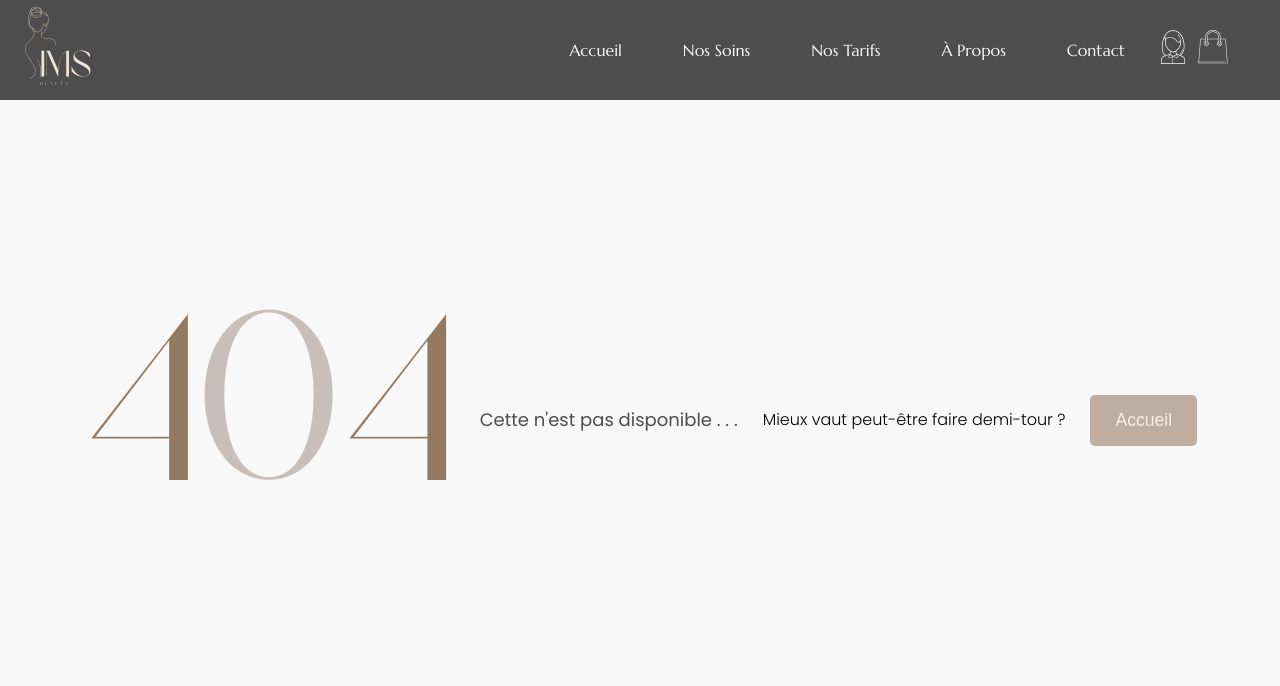
After one commit to DayZmooN/ims_beauty, a Symfony app: template templates/static/error/error404.html.twig in a window 1280 px wide. The commit adds this page. Shown: the top 686 px of the page. Run offline with Twig, Linux system fonts and the light colour scheme; the template is opened without the code that fills it, so the values that code supplies are empty; some libraries are stand-ins or nearby versions.

Commit message:
✨ Fix issue where from 0 the cart count doesn't update without a reload

```diff
--- a/templates/components/header.html.twig
+++ b/templates/components/header.html.twig
@@ -38,12 +38,9 @@
 					</div>
 				{% endif %}
 				<a href="{{ path('app_cart') }}">
-					<img src="{{ asset('asset/media/icons/shopIcon.svg') }}" alt="Cart">
-					{% set itemCount = app.session.get('cartItemCount', 0) %}
-					{% if itemCount > 0 %}
-						<span class="cart-item-count">{{ itemCount }}</span>
-					{% endif %}
-				</a>
+                    <img src="{{ asset('asset/media/icons/shopIcon.svg') }}" alt="Cart">
+                    <span class="cart-item-count">{{ app.session.get('cartItemCount', 0) }}</span>
+                </a>
 				<div class="user-dropdown responsive-menu">
 					<a href="#" class="menu-icon">
 						<img src="{{ asset('asset/media/icons/navigator/menu-icon.svg') }}" alt="Open Menu Icon">
--- /dev/null
+++ b/templates/static/error/error404.html.twig
@@ -0,0 +1,13 @@
+{% extends 'base.html.twig' %}
+
+{% block title %}Inscription
+{% endblock %}
+
+{% block body %}
+<section class="error404">
+<h1>4<span>0</span>4</h1>
+<h2>Cette n'est pas disponible . . .</h2>
+<p>Mieux vaut peut-être faire demi-tour ?</p>
+<button href="{{ path('app_page') }}"> Accueil </button>
+</section>
+{% endblock %}
```
